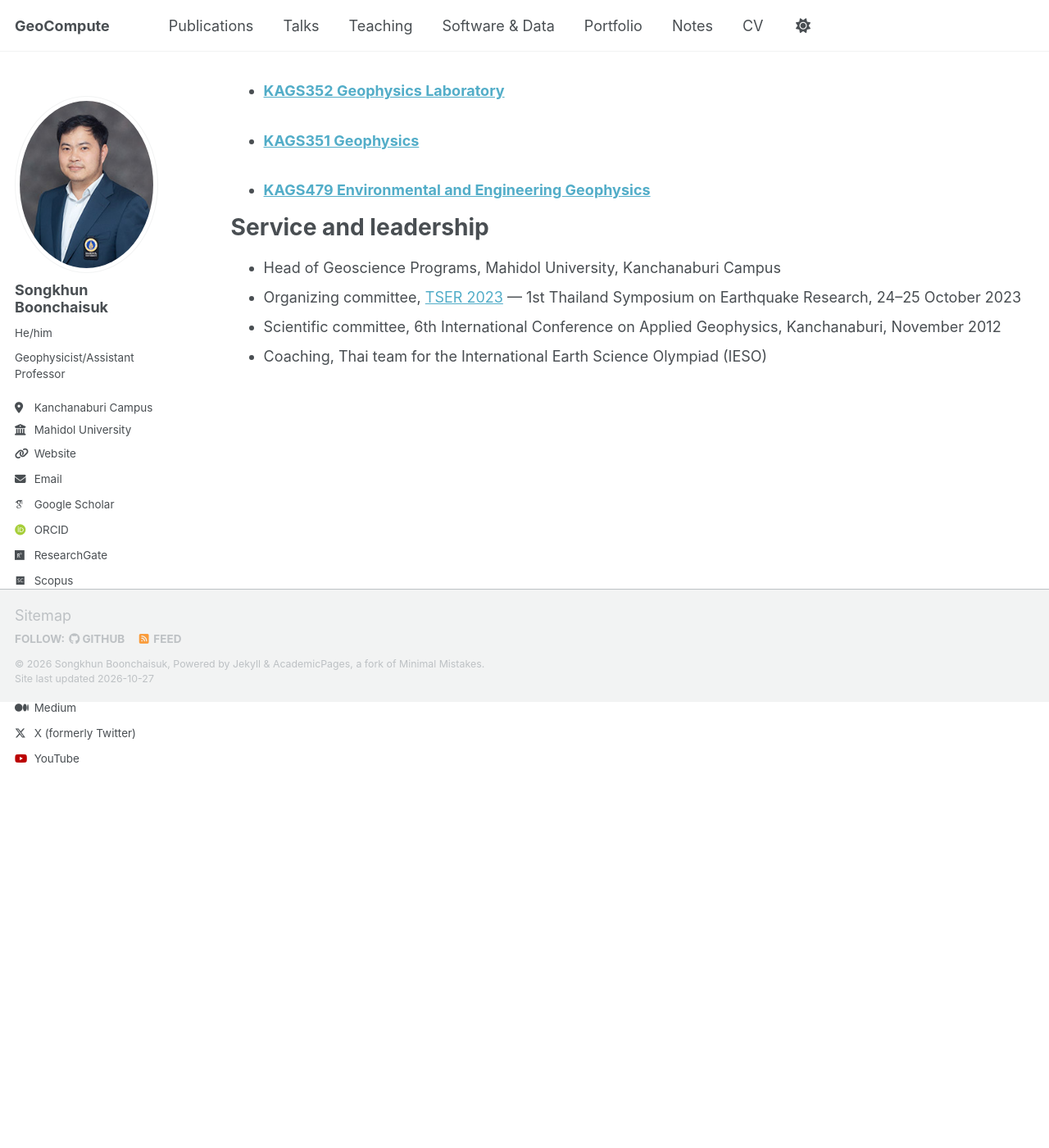
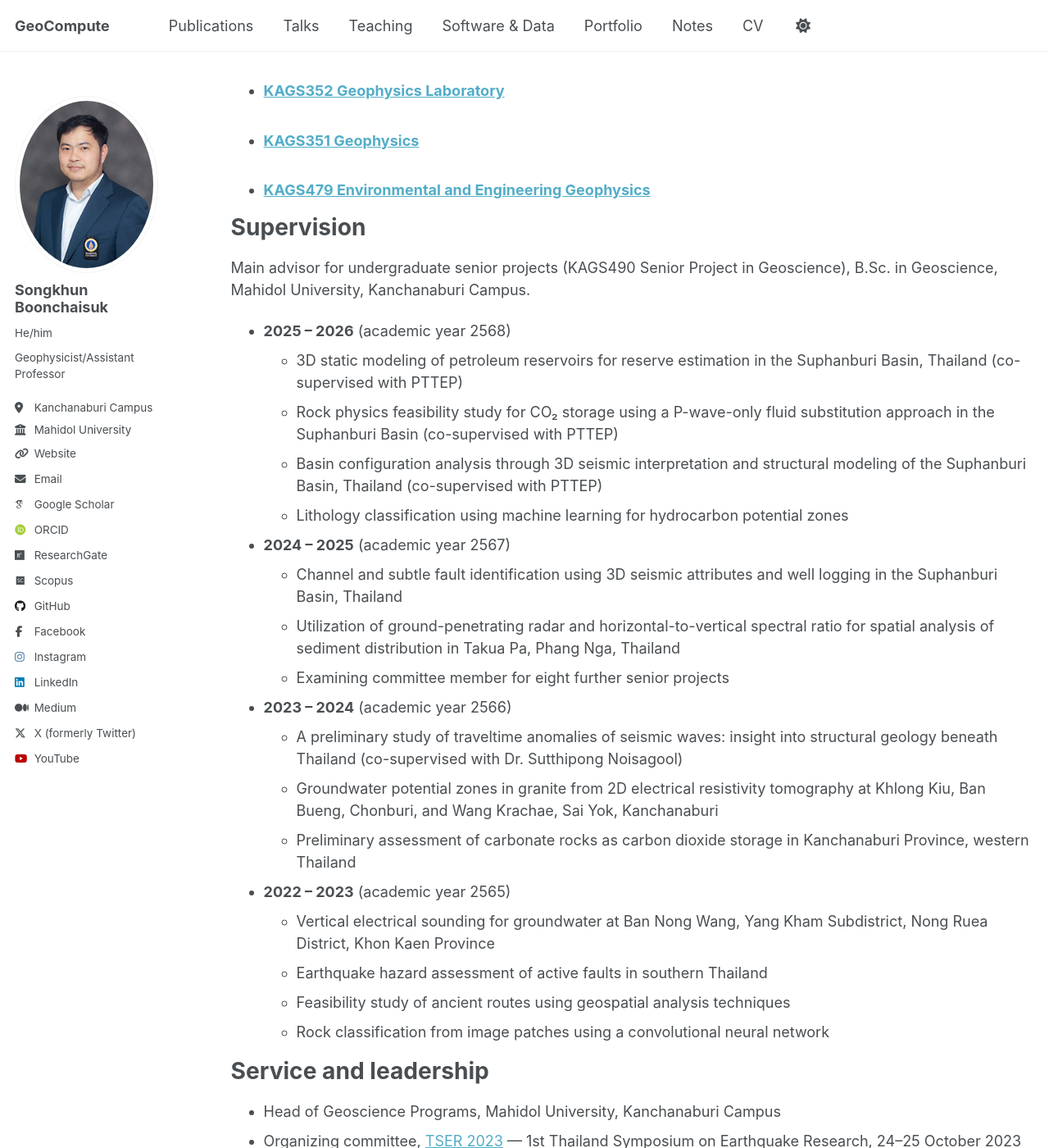
Before and after one commit to Songkhun/Songkhun.github.io, a Jekyll site: the page built from _pages/cv.md, in a window 1280 px wide and 1400 px high, scrolled down 7497 px. Shown: the whole window at 82% size. Built offline with Jekyll 4.4.1, drawn with Linux system fonts in a browser that asks for light colours; some web fonts are replaced; a script that is not in the unit is left out.

Commit message:
CV: add Supervision section (senior projects 2022-2026)
Co-Authored-By: Claude Opus 5.5 <noreply@anthropic.com>

```diff
--- a/_pages/cv.md
+++ b/_pages/cv.md
@@ -116,6 +116,29 @@ redirect_from:
   {% include archive-single-cv.html %}
 {% endfor %}</ul>
 
+# Supervision
+
+Main advisor for undergraduate senior projects (KAGS490 Senior Project in Geoscience), B.Sc. in Geoscience, Mahidol University, Kanchanaburi Campus.
+
+- **2025 – 2026** (academic year 2568)
+  - 3D static modeling of petroleum reservoirs for reserve estimation in the Suphanburi Basin, Thailand (co-supervised with PTTEP)
+  - Rock physics feasibility study for CO₂ storage using a P-wave-only fluid substitution approach in the Suphanburi Basin (co-supervised with PTTEP)
+  - Basin configuration analysis through 3D seismic interpretation and structural modeling of the Suphanburi Basin, Thailand (co-supervised with PTTEP)
+  - Lithology classification using machine learning for hydrocarbon potential zones
+- **2024 – 2025** (academic year 2567)
+  - Channel and subtle fault identification using 3D seismic attributes and well logging in the Suphanburi Basin, Thailand
+  - Utilization of ground-penetrating radar and horizontal-to-vertical spectral ratio for spatial analysis of sediment distribution in Takua Pa, Phang Nga, Thailand
+  - Examining committee member for eight further senior projects
+- **2023 – 2024** (academic year 2566)
+  - A preliminary study of traveltime anomalies of seismic waves: insight into structural geology beneath Thailand (co-supervised with Dr. Sutthipong Noisagool)
+  - Groundwater potential zones in granite from 2D electrical resistivity tomography at Khlong Kiu, Ban Bueng, Chonburi, and Wang Krachae, Sai Yok, Kanchanaburi
+  - Preliminary assessment of carbonate rocks as carbon dioxide storage in Kanchanaburi Province, western Thailand
+- **2022 – 2023** (academic year 2565)
+  - Vertical electrical sounding for groundwater at Ban Nong Wang, Yang Kham Subdistrict, Nong Ruea District, Khon Kaen Province
+  - Earthquake hazard assessment of active faults in southern Thailand
+  - Feasibility study of ancient routes using geospatial analysis techniques
+  - Rock classification from image patches using a convolutional neural network
+
 # Service and leadership
 
 - Head of Geoscience Programs, Mahidol University, Kanchanaburi Campus
```
